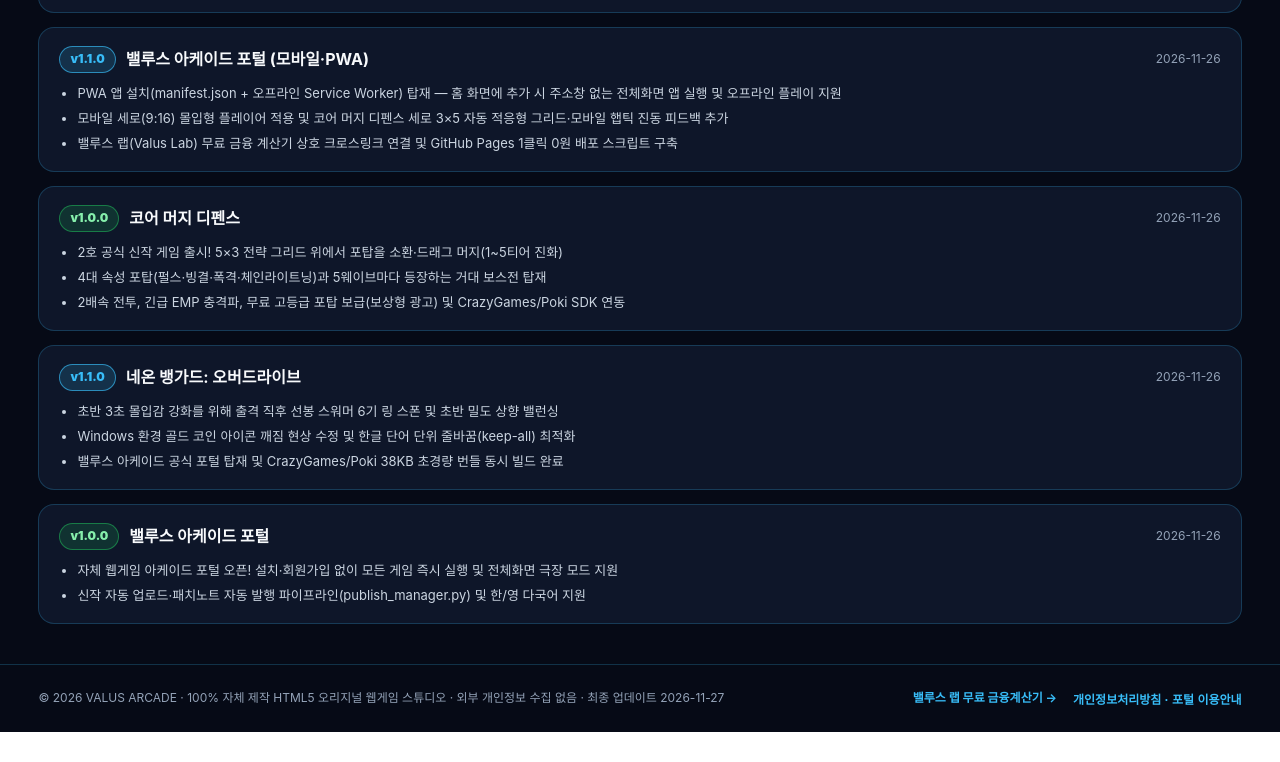
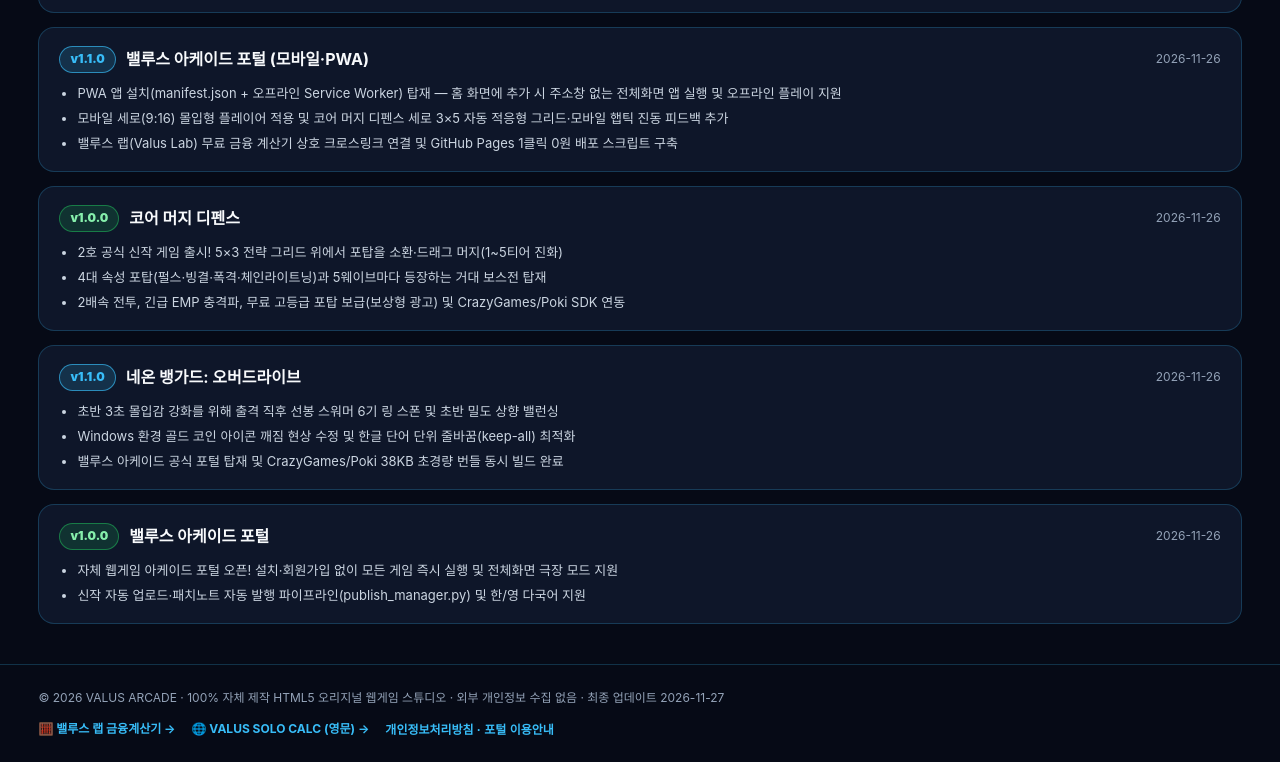
Before and after one commit to suw0ne/valus-arcade, a plain HTML site: page index.html in a window 1280 px wide. Shown: the part 2475-3237 px from the top of the page. Before the commit the page ends 3207 px from the top, so only its background shows below. Drawn offline with Linux system fonts and the light colour scheme.

Commit message:
chore: deploy valus-arcade pwa portal

```diff
--- a/index.html
+++ b/index.html
@@ -251,8 +251,9 @@
   <footer class="site-footer">
     <div class="container footer-inner">
       <p>© 2026 VALUS ARCADE · <span data-i18n="footerCopy">100% 자체 제작 HTML5 오리지널 웹게임 스튜디오 · 외부 개인정보 수집 없음</span> · 최종 업데이트 <time id="arcade-lastmod" datetime="2026-11-27">2026-11-27</time></p>
-      <div class="footer-links">
-        <a href="https://suw0ne.github.io/valus-lab/" target="_blank" rel="noopener noreferrer" class="footer-btn" data-i18n="valusLabLink">밸루스 랩 무료 금융계산기 →</a>
+      <div class="footer-links" id="valus-hub-bar">
+        <a href="https://suw0ne.github.io/valus-lab/" target="_blank" rel="noopener noreferrer" class="footer-btn" data-i18n="valusLabLink">🧮 밸루스 랩 금융계산기 →</a>
+        <a href="https://suw0ne.github.io/valus-solo-calc/" target="_blank" rel="noopener noreferrer" class="footer-btn" data-i18n="soloCalcLink">🌐 VALUS SOLO CALC (EN) →</a>
         <button id="btn-privacy-footer" class="footer-btn" data-i18n="privacyTitle">개인정보처리방침 · 안내</button>
       </div>
     </div>
--- a/js/portal.js
+++ b/js/portal.js
@@ -14,7 +14,8 @@
       installDone: "앱 설치 완료",
       installGuideTitle: "홈 화면에 앱처럼 설치하기",
       installGuideBody: "<p><strong>안드로이드(Chrome/Edge):</strong> 브라우저 우측 상단 메뉴(⋮) → <strong>'홈 화면에 추가 / 앱 설치'</strong>를 누르면 주소창 없는 전체화면 앱으로 실행됩니다.</p><p><strong>아이폰(Safari):</strong> 하단 공유 버튼(□↑) → <strong>'홈 화면에 추가'</strong>를 누르면 오프라인에서도 바로 실행되는 앱 아이콘이 생성됩니다.</p>",
-      valusLabLink: "밸루스 랩 무료 금융계산기 →",
+      valusLabLink: "🧮 밸루스 랩 금융계산기 →",
+      soloCalcLink: "🌐 VALUS SOLO CALC (영문) →",
       viewPatches: "최신 패치노트 보기",
       metaInstant: "0.2초 즉시 실행",
       metaDevice: "PC · 모바일 완벽 지원",
@@ -57,7 +58,8 @@
       installDone: "App Installed",
       installGuideTitle: "Install as Standalone App",
       installGuideBody: "<p><strong>Android (Chrome/Edge):</strong> Tap browser menu (⋮) → <strong>'Install app / Add to Home screen'</strong> for fullscreen offline play.</p><p><strong>iPhone (Safari):</strong> Tap Share (□↑) → <strong>'Add to Home Screen'</strong> to launch like a native app.</p>",
-      valusLabLink: "Valus Lab Free Finance Tools →",
+      valusLabLink: "🧮 Valus Lab (KR Finance Tools) →",
+      soloCalcLink: "🌐 VALUS SOLO CALC (EN Tools) →",
       viewPatches: "View Patch Notes",
       metaInstant: "Instant Browser Play",
       metaDevice: "Desktop & Mobile Ready",
```
